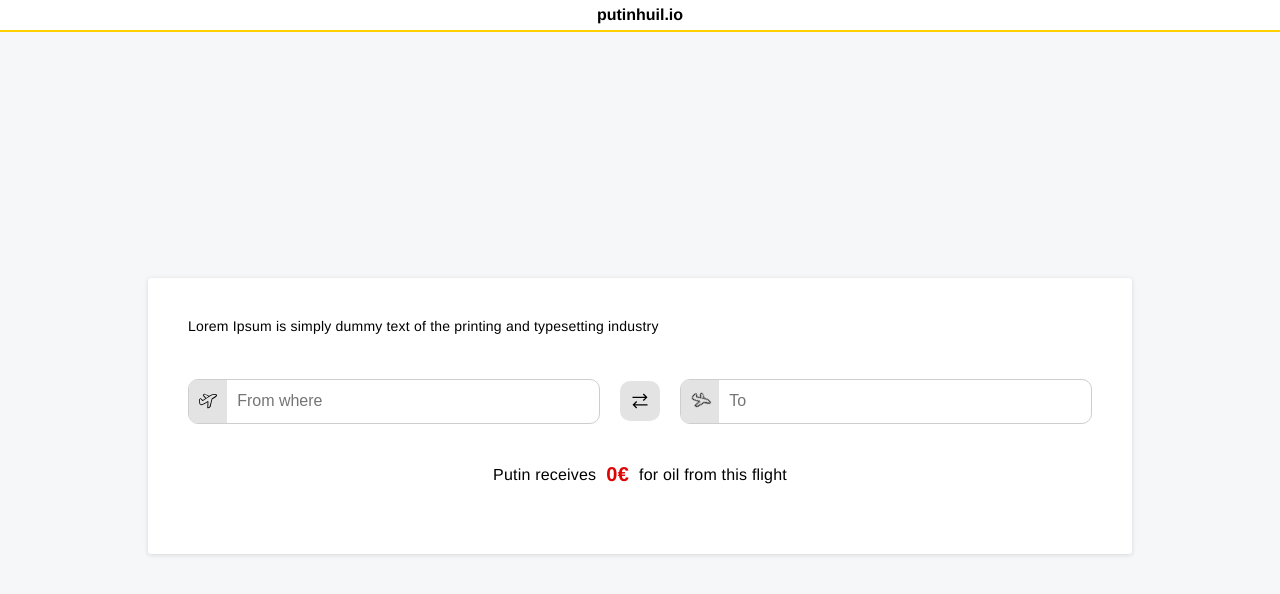
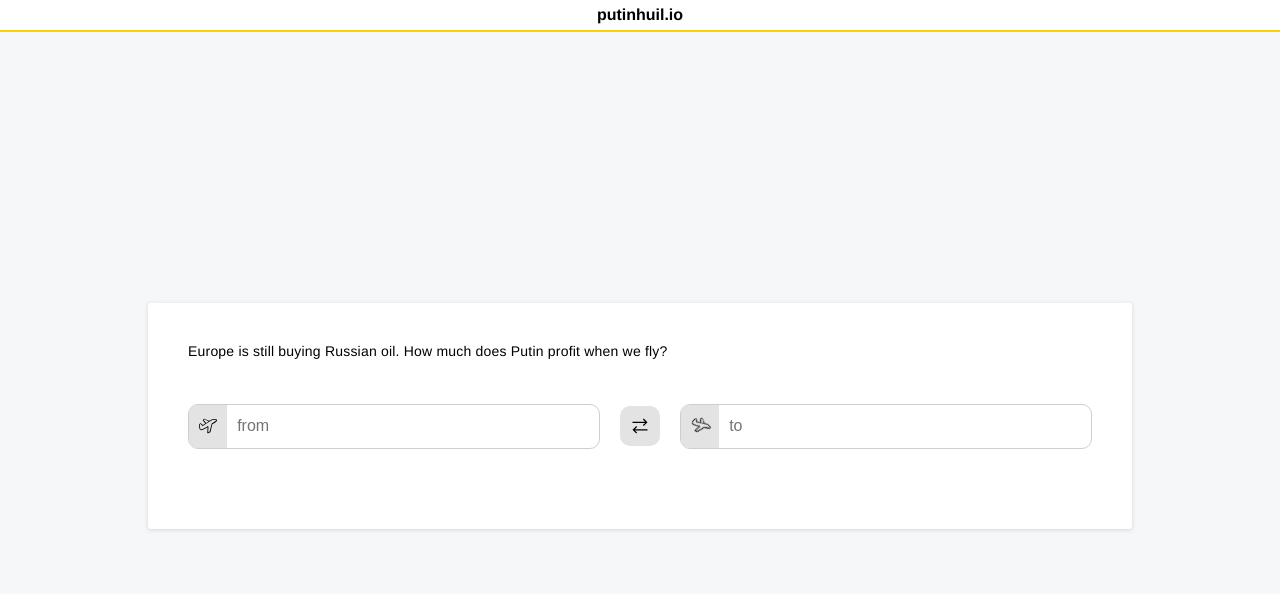
Before and after one commit to markvdb/putinhuil.io, a Vue app: page / in a window 1280 px wide. Shown: the top 594 px of the page. Built offline with nearby package versions, Linux system fonts and the light colour scheme.

Commit message:
adjust message

```diff
--- a/src/components/FormSection.vue
+++ b/src/components/FormSection.vue
@@ -3,12 +3,13 @@
     <div class="container">
       <div class="box border">
         <h1 class="title">
-          Lorem Ipsum is simply dummy text of the printing and typesetting industry
+          <!--As long as we buy Russian oil to fly, Putin profits. How much?-->
+          Europe is still buying Russian oil. How much does Putin profit when we fly?
         </h1>
         <div class="calculate-form">
           <div class="form-group">
             <label for="iata1" class="form-label icon icon-plane"><icon-plane></icon-plane></label>
-            <AutoComplete forceSelection v-model="iata1" :suggestions="filteredAirports1" @complete="searchAirport1($event)" field="airport" id="iata1" class="form-input" placeholder="From where" @input="calculate()" />
+            <AutoComplete forceSelection v-model="iata1" :suggestions="filteredAirports1" @complete="searchAirport1($event)" field="airport" id="iata1" class="form-input" placeholder="from" @input="calculate()" />
           </div>
           <div class="checkbox-group">
             <input class="calculate-checkbox-input" checked type="checkbox" id="return" v-model="checked" @change="calculate($event)" />
@@ -19,16 +20,17 @@
           </div>
           <div class="form-group">
             <label for="iata2" class="form-label icon reverse icon-plane"><icon-plane></icon-plane></label>
-            <AutoComplete forceSelection v-model="iata2" :suggestions="filteredAirports2" @complete="searchAirport2($event)" field="airport" id="iata2" class="form-input" placeholder="To" @input="calculate()" />
+            <AutoComplete forceSelection v-model="iata2" :suggestions="filteredAirports2" @complete="searchAirport2($event)" field="airport" id="iata2" class="form-input" placeholder="to" @input="calculate()" />
           </div>
         </div>
-        <div class="result-wrapper">
+        <div v-if="moneytorussia != 0" class="result-wrapper">
           <div class="calculate-result">
-            Putin receives <span class="calculate-result-value"> {{ moneytorussia }}€ </span> for oil from this flight
+            <span class="calculate-result-value">= {{ moneytorussia }}€ to Putin for oil</span>
           </div>
           <Transition>
-            <div  v-if="moneytorussia != 0" class="result-donate">
-              <span class="result-donate-msg">Do you want help Ukraine?</span><a class="btn bg-blue" href="">donate {{ moneytorussia }}€</a>
+            <div class="result-donate">
+              <a class="btn bg-blue" href="https://donate.redcrossredcrescent.org/ua/donate/~my-donation">Donate</a>
+              <span class="result-donate-msg">to the Red Cross Ukraine emergency appeal</span>
             </div>
           </Transition>
         </div>
```
